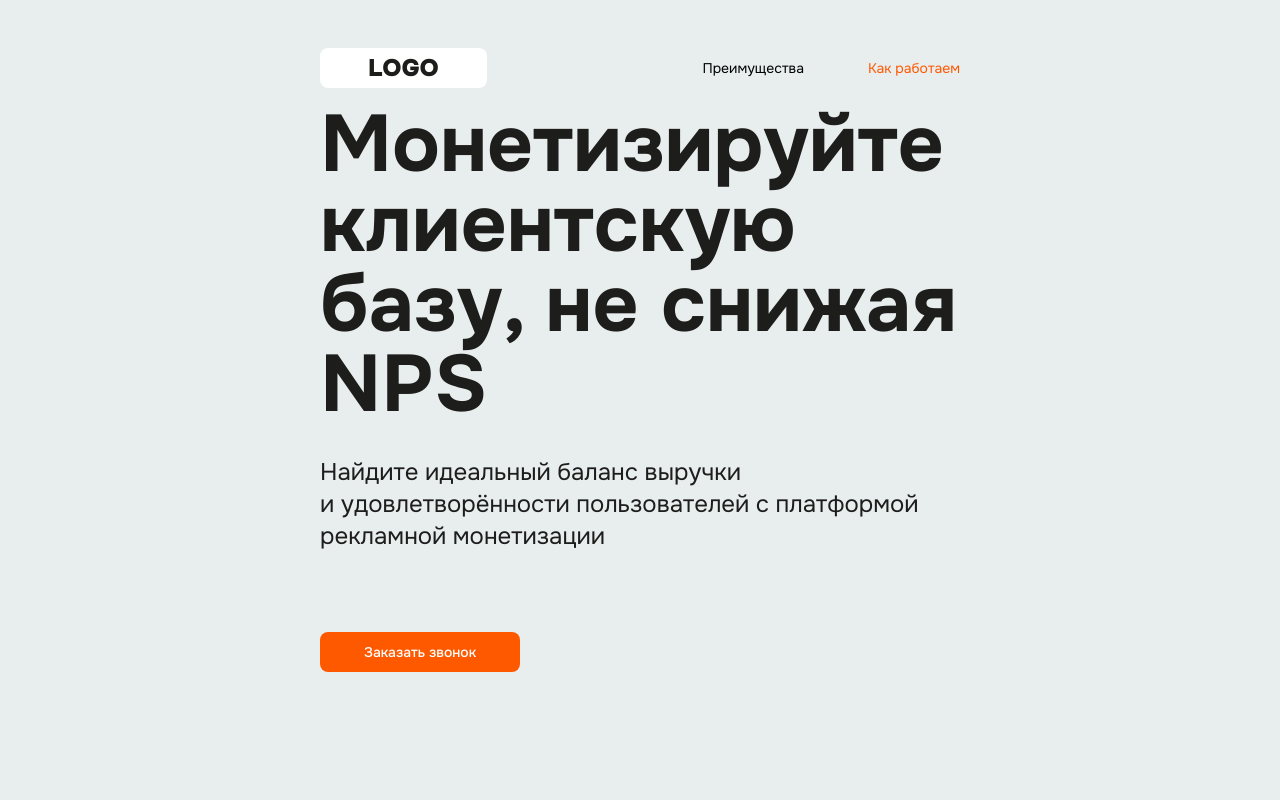
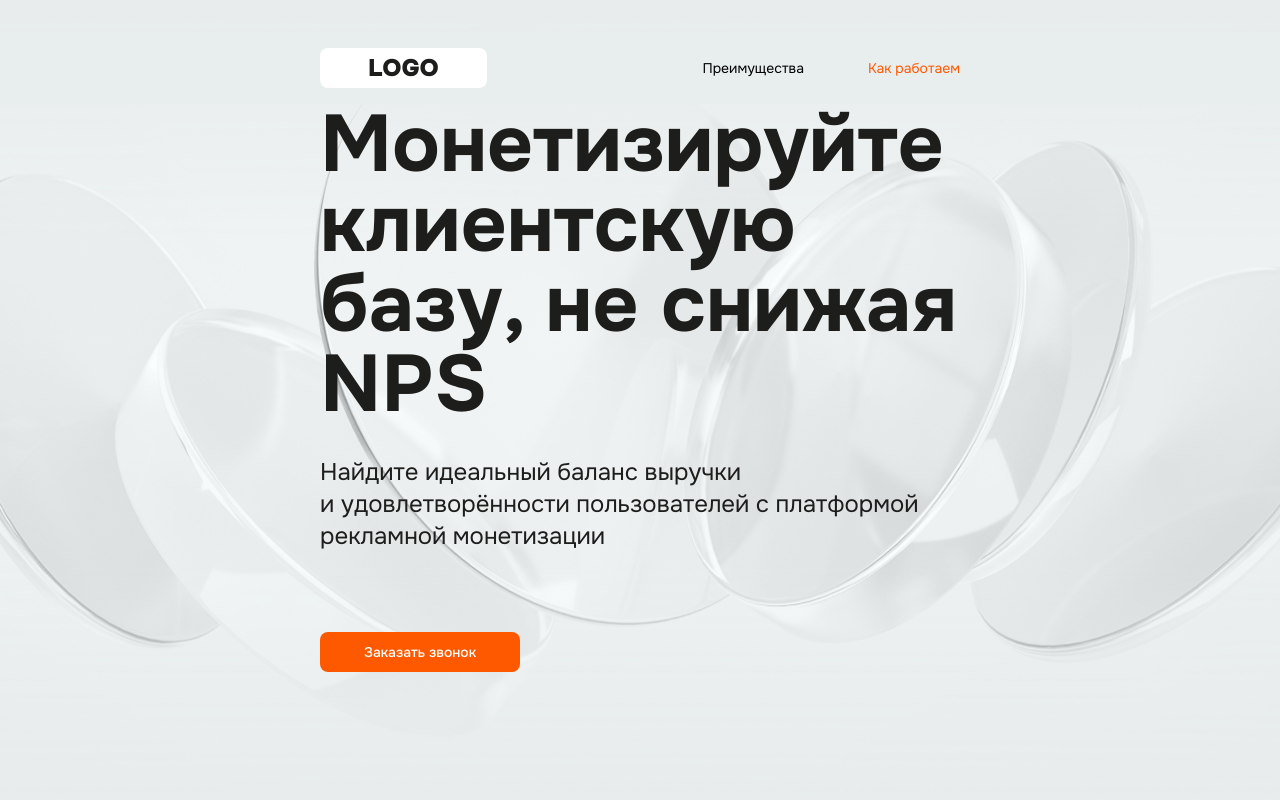
Before and after one commit to ARXXIII/getshoptv-frontend, a Next.js app: page / in a window 1280 px wide. Shown: the top 800 px of the page. Built offline with nearby package versions, Linux system fonts and the light colour scheme.

Commit message:
Add background image

```diff
--- a/app/layout.tsx
+++ b/app/layout.tsx
@@ -3,6 +3,7 @@ import { Onest } from "next/font/google"
 import { Header } from "@/components/header/header"
 import "./globals.css"
 import { ActiveSectionProvider } from "@/context/active-section/active-section-context";
+import Image from "next/image";
 
 const onest = Onest({ subsets: ['latin'] })
 
@@ -21,7 +22,13 @@ export default function RootLayout({
             <body className={`${onest.className} antialiased pt-8 bg-gray-03`}>
                 <ActiveSectionProvider>
                     <Header />
-                    <main>
+                    <Image
+                        src='/background.png'
+                        alt="background"
+                        fill
+                        className="z-0"
+                    />
+                    <main className="relative z-40">
                         {children}
                     </main>
                 </ActiveSectionProvider>
```
